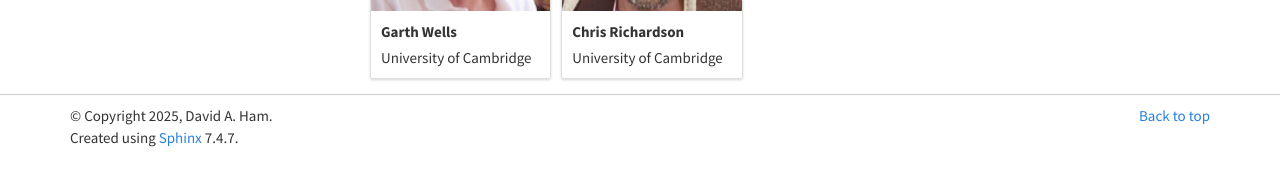
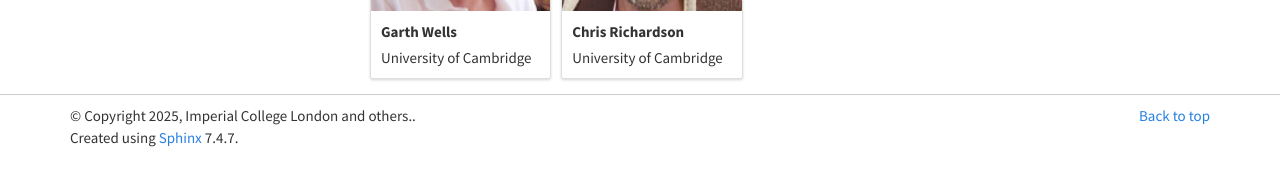
Before and after one commit to ccp-dcm/ccp-dcm.github.io, a Sphinx documentation site: the page built from source/people.rst, in a window 1280 px wide. Shown: the part 606-792 px from the top of the page. Built offline with Sphinx 7.4.7, drawn with Linux system fonts in a browser that asks for light colours.

Commit message:
fix copyright

```diff
--- a/source/conf.py
+++ b/source/conf.py
@@ -18,7 +18,7 @@ import sphinx_bootstrap_theme
 # -- Project information -----------------------------------------------------
 
 project = 'ccp-dcm'
-copyright = '2025, David A. Ham'
+copyright = '2025, Imperial College London and others.'
 author = 'David A. Ham'
 
 # The full version, including alpha/beta/rc tags
```
